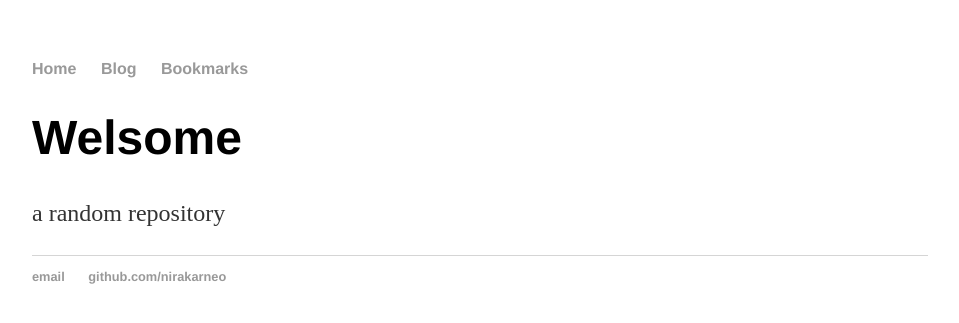
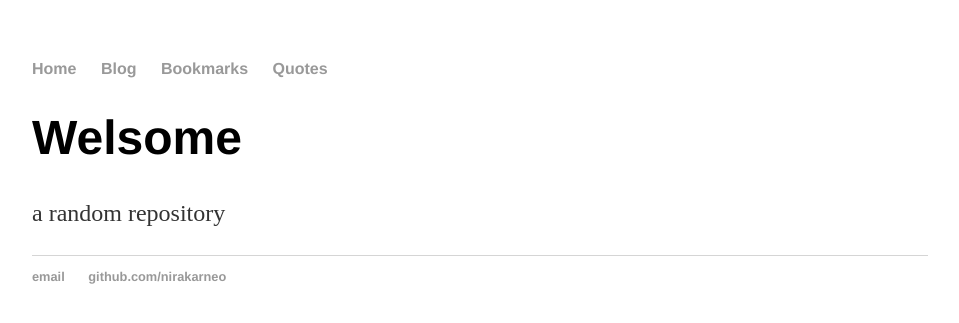
Before and after one commit to nirakarneo/nirakarneo.github.io, a Jekyll site: the page built from index.html, in a window 1280 px wide. Shown: the top 323 px of the page, without its empty margins (160-1119 px from the left). Built offline with Jekyll 4.4.1, drawn with Linux system fonts in a browser that asks for light colours.

Commit message:
Update default.html

```diff
--- a/_layouts/default.html
+++ b/_layouts/default.html
@@ -16,7 +16,8 @@
 	    		<ul>
 	        		<li><a href="/">Home</a></li>
 		        	<li><a href="/blog">Blog</a></li>
-	        		<li><a href="/bookmarks">Bookmarks</a></li>
+	        		<li><a href="/bookmarks">Bookmarks</a>
+	        		<li><a href="/quotes">Quotes</a></li>
 	        </ul>
 			</nav>
 			<div class="container">
```
